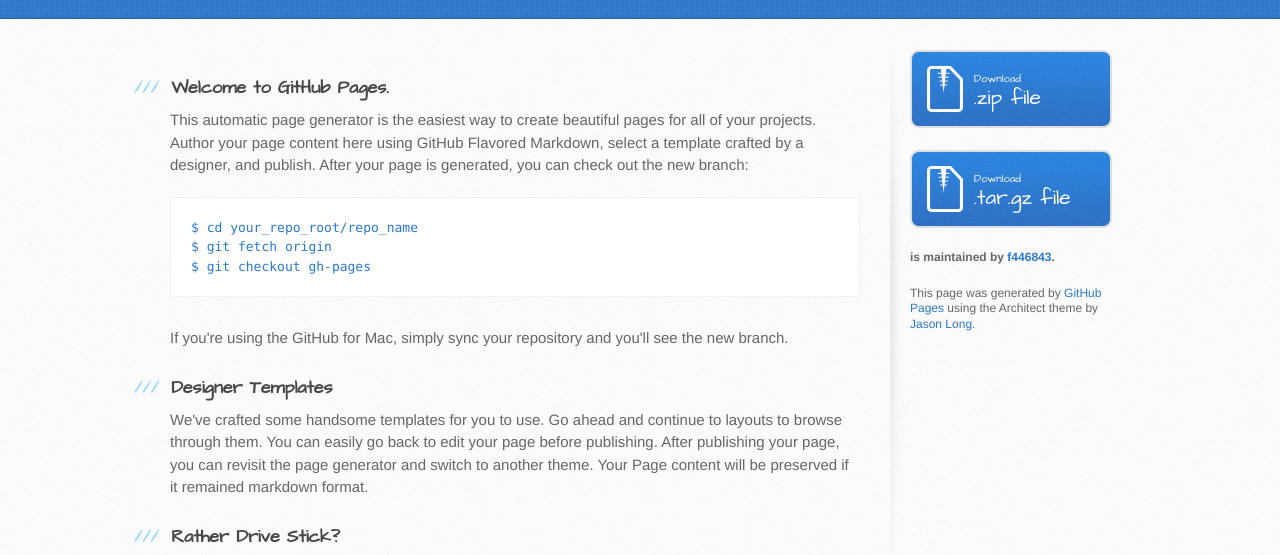
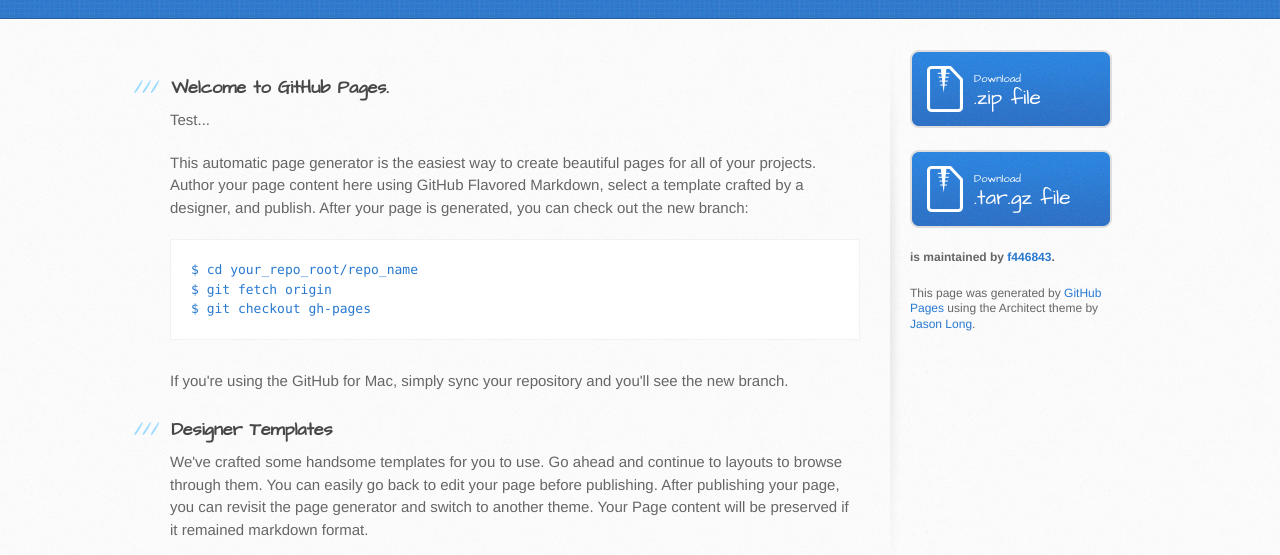
Before and after one commit to f446843/test, a plain HTML site: page index.html in a window 1280 px wide. Shown: the part 182-737 px from the top of the page. Drawn offline with Linux system fonts and the light colour scheme.

Commit message:
Update index.html

```diff
--- a/index.html
+++ b/index.html
@@ -30,6 +30,8 @@
         <section id="main-content">
           <h3>
 <a name="welcome-to-github-pages" class="anchor" href="#welcome-to-github-pages"><span class="octicon octicon-link"></span></a>Welcome to GitHub Pages.</h3>
+
+<p>Test...</p>
 
 <p>This automatic page generator is the easiest way to create beautiful pages for all of your projects. Author your page content here using GitHub Flavored Markdown, select a template crafted by a designer, and publish. After your page is generated, you can check out the new branch:</p>
 
```
